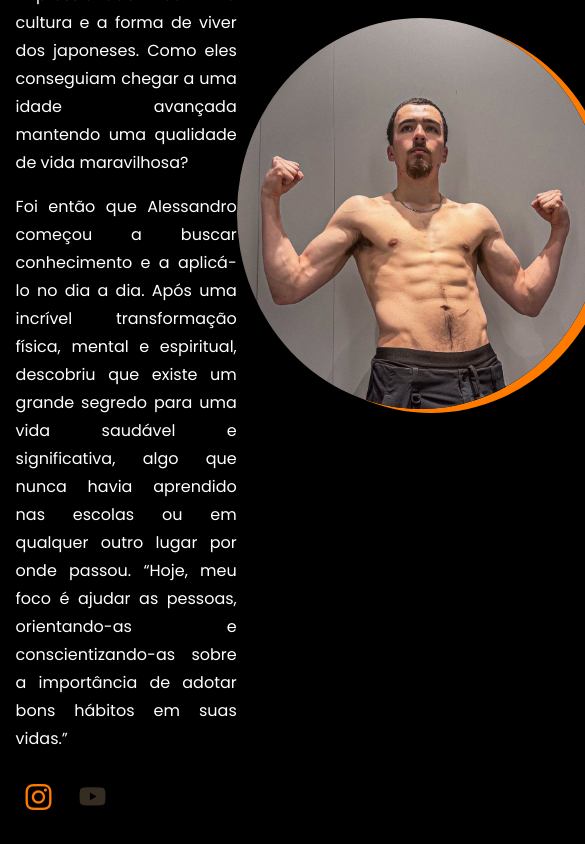
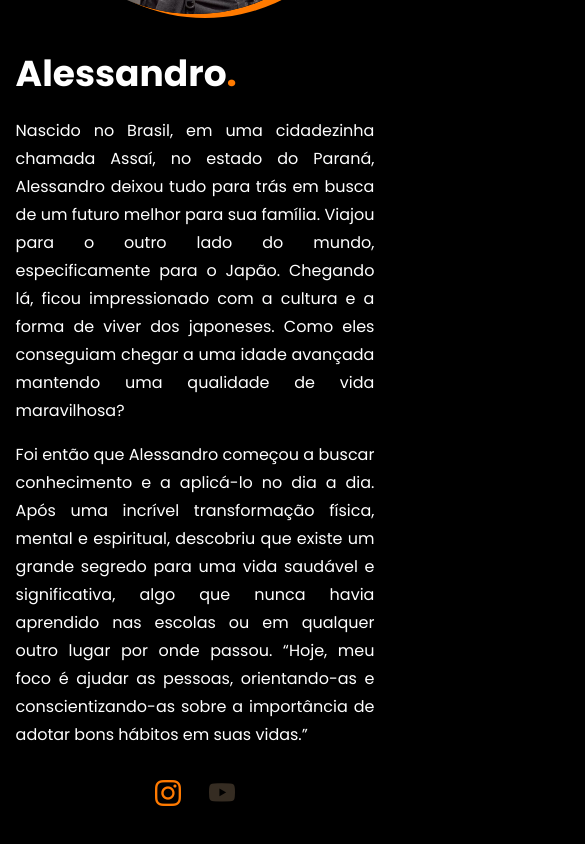
Before and after one commit to jefmaeda/HabitoBomWeb, a plain HTML site: page index.html in a window 390 px wide. Shown: the part 517-1361 px from the top of the page, 585 px wide, since content can reach past the window. Drawn offline with nearby package versions, Linux system fonts and the light colour scheme.

Commit message:
media query style

```diff
--- a/style.css
+++ b/style.css
@@ -138,3 +138,25 @@ ul li a:hover {
   height: 100%;
   border-radius: 50%;
 }
+
+/*media query*/
+@media screen and (max-width: 1100px){
+  /*GLOBAL*/
+  .flex{
+    flex-direction: column;
+  }
+
+  #my-profile.flex{
+    flex-direction: column-reverse;
+  }
+
+  /*HEADER*/
+  #menu-descktop{
+    display: none;
+  }
+
+  /*my-profile*/
+  #social-links{
+    justify-content: center;
+  }
+}
```
